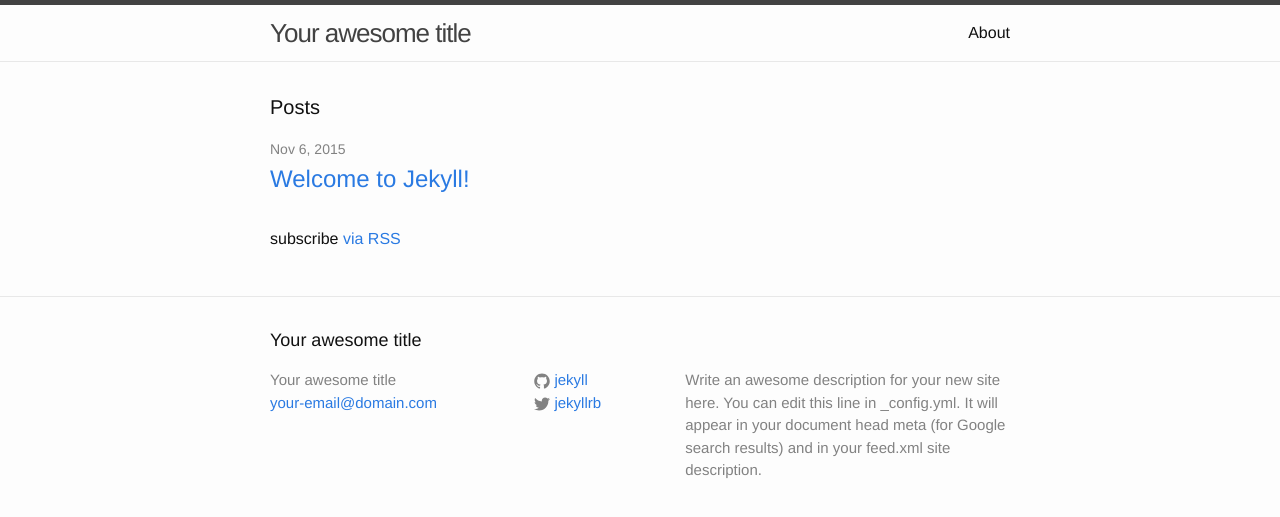
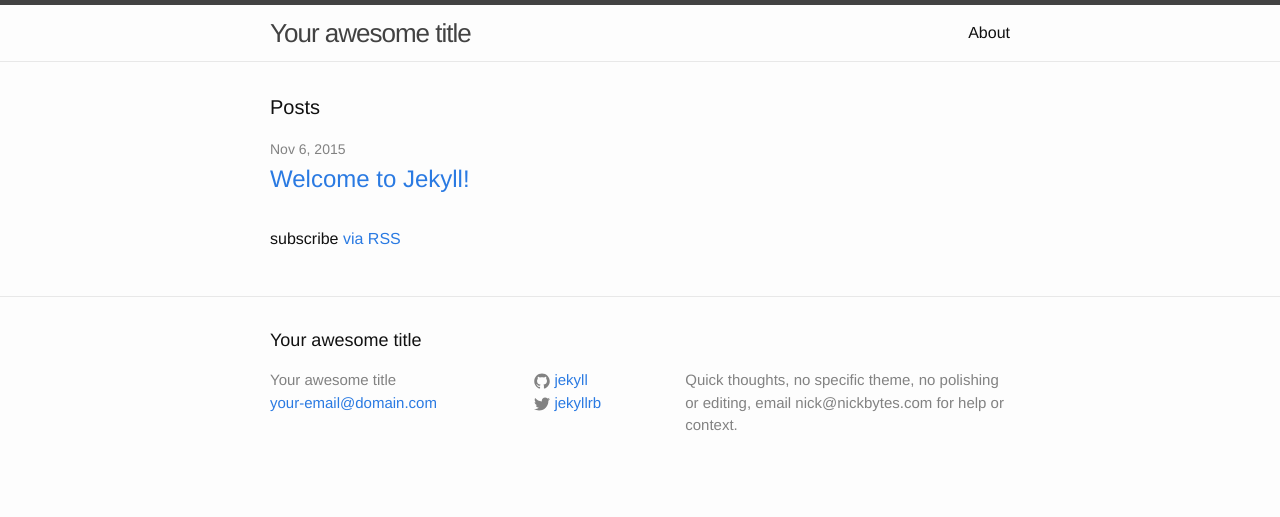
Before and after one commit to nickbytes/quick, a Jekyll site: the page built from index.html, in a window 1280 px wide. Shown: the top 517 px of the page. Built offline with Jekyll 4.4.1, drawn with Linux system fonts in a browser that asks for light colours.

Commit message:
Added description

```diff
--- a/_config.yml
+++ b/_config.yml
@@ -8,10 +8,7 @@
 # Site settings
 title: Your awesome title
 email: your-email@domain.com
-description: > # this means to ignore newlines until "baseurl:"
-  Write an awesome description for your new site here. You can edit this
-  line in _config.yml. It will appear in your document head meta (for
-  Google search results) and in your feed.xml site description.
+description: Quick thoughts, no specific theme, no polishing or editing, email nick@nickbytes.com for help or context.
 baseurl: "" # the subpath of your site, e.g. /blog
 url: "http://yourdomain.com" # the base hostname & protocol for your site
 twitter_username: jekyllrb
```
